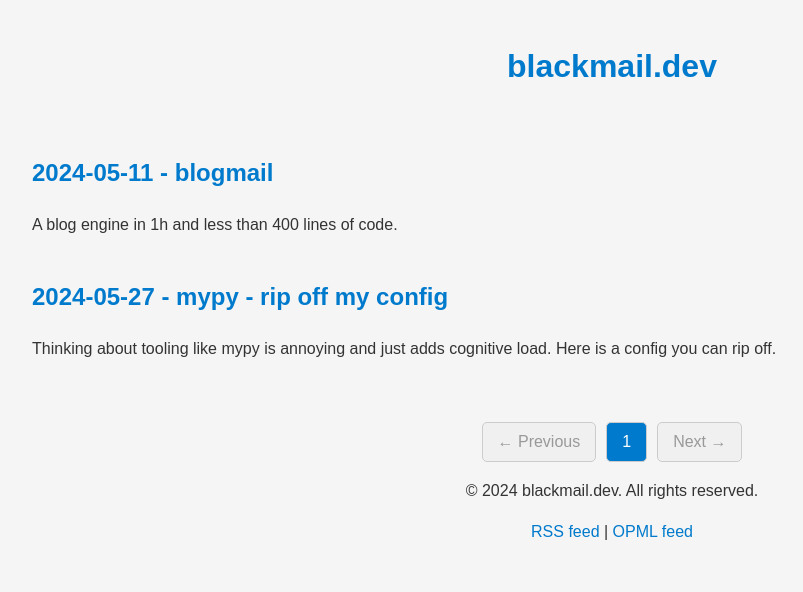
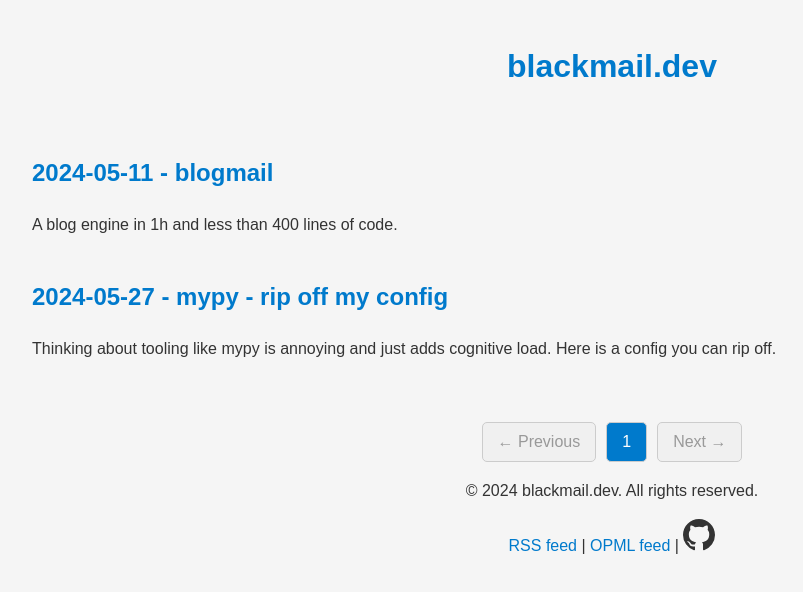
Before and after one commit to 4thel00z/blackmail.dev, a plain HTML site: page index.html in a window 1280 px wide. Shown: the whole page, without its empty margins (28-831 px from the left). Drawn offline with Linux system fonts and the light colour scheme.

Commit message:
[master] Add github icon to footer
Signed-off-by: 4thel00z <4thel00z@gmail.com>

```diff
--- a/css/style.css
+++ b/css/style.css
@@ -123,3 +123,12 @@ pre, code {
     color: var(--button-disabled-text-color);
     cursor: not-allowed;
 }
+
+.github-icon {
+    fill: var(--text-color);
+    transition: fill 0.2s ease-in-out;
+}
+
+.github-icon:hover {
+    fill: var(--link-color);
+}
--- a/index.html
+++ b/index.html
@@ -25,7 +25,13 @@
 
 <footer>
     <p>© 2024 blackmail.dev. All rights reserved.</p>
-        <p><a href="./feed.xml">RSS feed</a> | <a href="./blog.opml">OPML feed</a></p>
+    <p><a href="./feed.xml">RSS feed</a> | <a href="./blog.opml">OPML feed</a> | <a
+            href="https://github.com/4thel00z/blackmail.dev" aria-label="View source code on Github">
+        <svg class="github-icon" height="32" aria-hidden="true" viewBox="0 0 16 16" version="1.1" width="32"
+             data-view-component="true" class="octicon octicon-mark-github v-align-middle color-fg-default">
+            <path d="M8 0c4.42 0 8 3.58 8 8a8.013 8.013 0 0 1-5.45 7.59c-.4.08-.55-.17-.55-.38 0-.27.01-1.13.01-2.2 0-.75-.25-1.23-.54-1.48 1.78-.2 3.65-.88 3.65-3.95 0-.88-.31-1.59-.82-2.15.08-.2.36-1.02-.08-2.12 0 0-.67-.22-2.2.82-.64-.18-1.32-.27-2-.27-.68 0-1.36.09-2 .27-1.53-1.03-2.2-.82-2.2-.82-.44 1.1-.16 1.92-.08 2.12-.51.56-.82 1.28-.82 2.15 0 3.06 1.86 3.75 3.64 3.95-.23.2-.44.55-.51 1.07-.46.21-1.61.55-2.33-.66-.15-.24-.6-.83-1.23-.82-.67.01-.27.38.01.53.34.19.73.9.82 1.13.16.45.68 1.31 2.69.94 0 .67.01 1.3.01 1.49 0 .21-.15.45-.55.38A7.995 7.995 0 0 1 0 8c0-4.42 3.58-8 8-8Z"></path>
+        </svg>
+    </a></p>
 </footer>
 
 <script>
```
Lines whose indentation alone changed are shown as unchanged.
